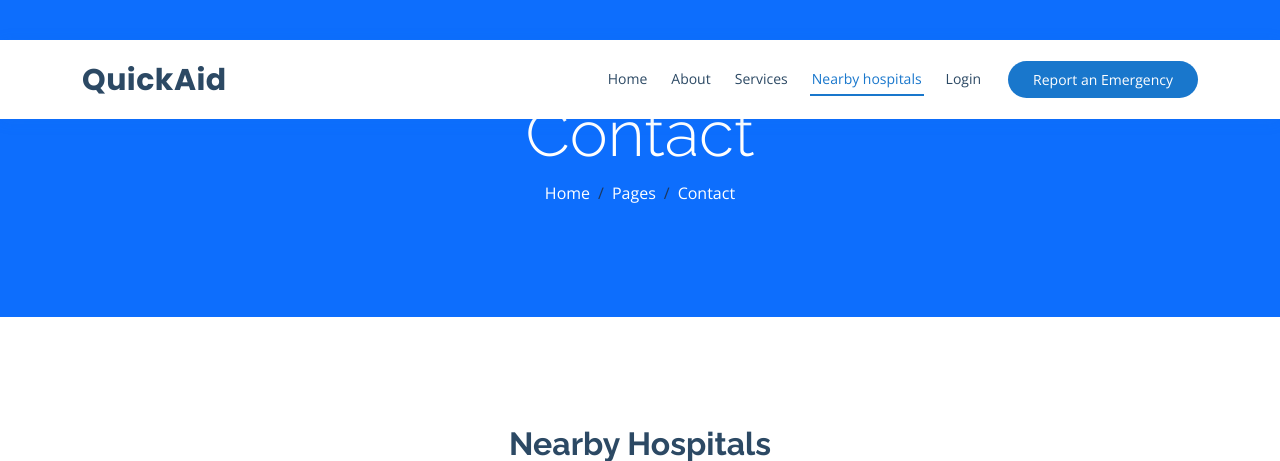
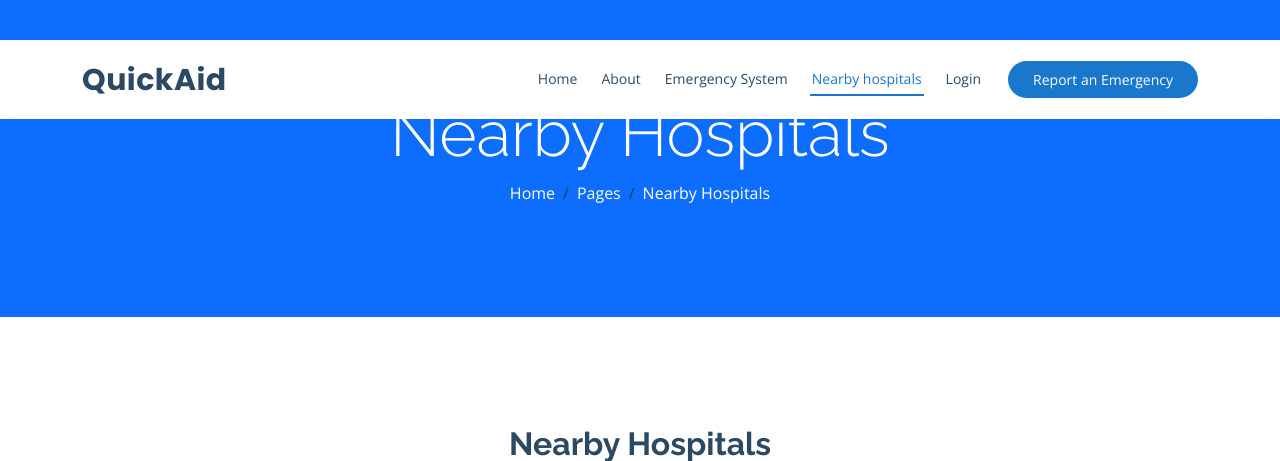
Before and after one commit to Oluwap0nmile/Quickaid, a Django app: page /contact/ in a window 1280 px wide. Shown: the top 461 px of the page. Run offline with Django 5.2, Linux system fonts and the light colour scheme; some libraries are stand-ins or nearby versions.

Commit message:
updated contacts

```diff
--- a/templates/about.html
+++ b/templates/about.html
@@ -59,7 +59,7 @@
             <ul>
               <li><a class="nav-link scrollto active" href="{% url 'home' %}">Home</a></li>
               <li><a class="nav-link scrollto" href="{% url 'about' %}">About</a></li>
-              <li><a class="nav-link scrollto" href="{% url 'services' %}">Services</a></li>
+              <li><a class="nav-link scrollto" href="{% url 'services' %}">Emergency System</a></li>
               <!-- <li><a class="nav-link scrollto" href="{% url 'department' %}">Departments</a></li> -->
               <!-- <li><a class="nav-link scrollto" href="#doctors">Doctors</a></li> -->
 
--- a/templates/contact.html
+++ b/templates/contact.html
@@ -58,7 +58,7 @@
           <ul>
             <li><a class="nav-link scrollto active" href="{% url 'home' %}">Home</a></li>
             <li><a class="nav-link scrollto" href="{% url 'about' %}">About</a></li>
-            <li><a class="nav-link scrollto" href="{% url 'services' %}">Services</a></li>
+            <li><a class="nav-link scrollto" href="{% url 'services' %}">Emergency System</a></li>
             <!-- <li><a class="nav-link scrollto active" href="{% url 'department' %}">Departments</a></li> -->
             <!-- <li><a class="nav-link scrollto" href="#doctors">Doctors</a></li> -->
 
@@ -87,12 +87,12 @@
       <div class="container py-5">
           <div class="row justify-content-center">
               <div class="col-lg-10 text-center">
-                  <h1 class="display-3 text-white animated slideInDown">Contact</h1>
+                  <h1 class="display-3 text-white animated slideInDown">Nearby Hospitals</h1>
                   <nav aria-label="breadcrumb">
                       <ol class="breadcrumb justify-content-center">
                           <li class="breadcrumb-item"><a class="text-white" href="#">Home</a></li>
                           <li class="breadcrumb-item"><a class="text-white" href="#">Pages</a></li>
-                          <li class="breadcrumb-item text-white active" aria-current="page">Contact</li>
+                          <li class="breadcrumb-item text-white active" aria-current="page">Nearby Hospitals</li>
                       </ol>
                   </nav>
               </div>
--- a/templates/department.html
+++ b/templates/department.html
@@ -39,7 +39,7 @@
             <ul>
               <li><a class="nav-link scrollto active" href="{% url 'home' %}">Home</a></li>
               <li><a class="nav-link scrollto" href="{% url 'about' %}">About</a></li>
-              <li><a class="nav-link scrollto" href="{% url 'services' %}">Services</a></li>
+              <li><a class="nav-link scrollto" href="{% url 'services' %}">Emergency System</a></li>
               <li><a class="nav-link scrollto active" href="{% url 'department' %}">Departments</a></li>
               <!-- <li><a class="nav-link scrollto" href="#doctors">Doctors</a></li> -->
 
--- a/templates/index.html
+++ b/templates/index.html
@@ -63,7 +63,7 @@
         <ul>
           <li><a class="nav-link active" href="{% url 'home' %}">Home</a></li>
           <li><a class="nav-link" href="{% url 'about' %}">About</a></li>
-          <li><a class="nav-link" href="{% url 'services' %}">Services</a></li>
+          <li><a class="nav-link" href="{% url 'services' %}">Emergency System</a></li>
           <!-- <li><a class="nav-link" href="{% url 'department' %}">Departments</a></li> -->
           <!-- <li><a class="nav-link" href="#doctors">Doctors</a></li> -->
 
--- a/templates/login.html
+++ b/templates/login.html
@@ -45,7 +45,7 @@
             <ul>
               <li><a class="nav-link active" href="{% url 'home' %}">Home</a></li>
               <li><a class="nav-link" href="{% url 'about' %}">About</a></li>
-              <li><a class="nav-link" href="{% url 'services' %}">Services</a></li>
+              <li><a class="nav-link" href="{% url 'services' %}">Emergency System</a></li>
               <!-- <li><a class="nav-link" href="{% url 'department' %}">Departments</a></li> -->
               <!-- <li><a class="nav-link" href="#doctors">Doctors</a></li> -->
 
--- a/templates/register.html
+++ b/templates/register.html
@@ -50,7 +50,7 @@
             <ul>
               <li><a class="nav-link active" href="{% url 'home' %}">Home</a></li>
               <li><a class="nav-link" href="{% url 'about' %}">About</a></li>
-              <li><a class="nav-link" href="{% url 'services' %}">Services</a></li>
+              <li><a class="nav-link" href="{% url 'services' %}">Emergency System</a></li>
               <!-- <li><a class="nav-link" href="{% url 'department' %}">Departments</a></li> -->
               <!-- <li><a class="nav-link" href="#doctors">Doctors</a></li> -->
 
--- a/templates/services.html
+++ b/templates/services.html
@@ -45,7 +45,7 @@
             <ul>
               <li><a class="nav-link scrollto active" href="{% url 'home' %}">Home</a></li>
               <li><a class="nav-link scrollto" href="{% url 'about' %}">About</a></li>
-              <li><a class="nav-link scrollto" href="{% url 'services' %}">Services</a></li>
+              <li><a class="nav-link scrollto" href="{% url 'services' %}">Emergency System</a></li>
               <!--   -->
               <!-- <li><a class="nav-link scrollto" href="#doctors">Doctors</a></li> -->
 
@@ -71,12 +71,12 @@
         <div class="container py-5">
             <div class="row justify-content-center">
                 <div class="col-lg-10 text-center">
-                    <h1 class="display-3 text-white animated slideInDown">Services</h1>
+                    <h1 class="display-3 text-white animated slideInDown">Emergency System</h1>
                     <nav aria-label="breadcrumb">
                         <ol class="breadcrumb justify-content-center">
                             <li class="breadcrumb-item"><a class="text-white" href="#">Home</a></li>
                             <li class="breadcrumb-item"><a class="text-white" href="#">Pages</a></li>
-                            <li class="breadcrumb-item text-white active" aria-current="page">Services</li>
+                            <li class="breadcrumb-item text-white active" aria-current="page">Emergency System</li>
                         </ol>
                     </nav>
                 </div>
```
Also changed, not shown: db.sqlite3.
